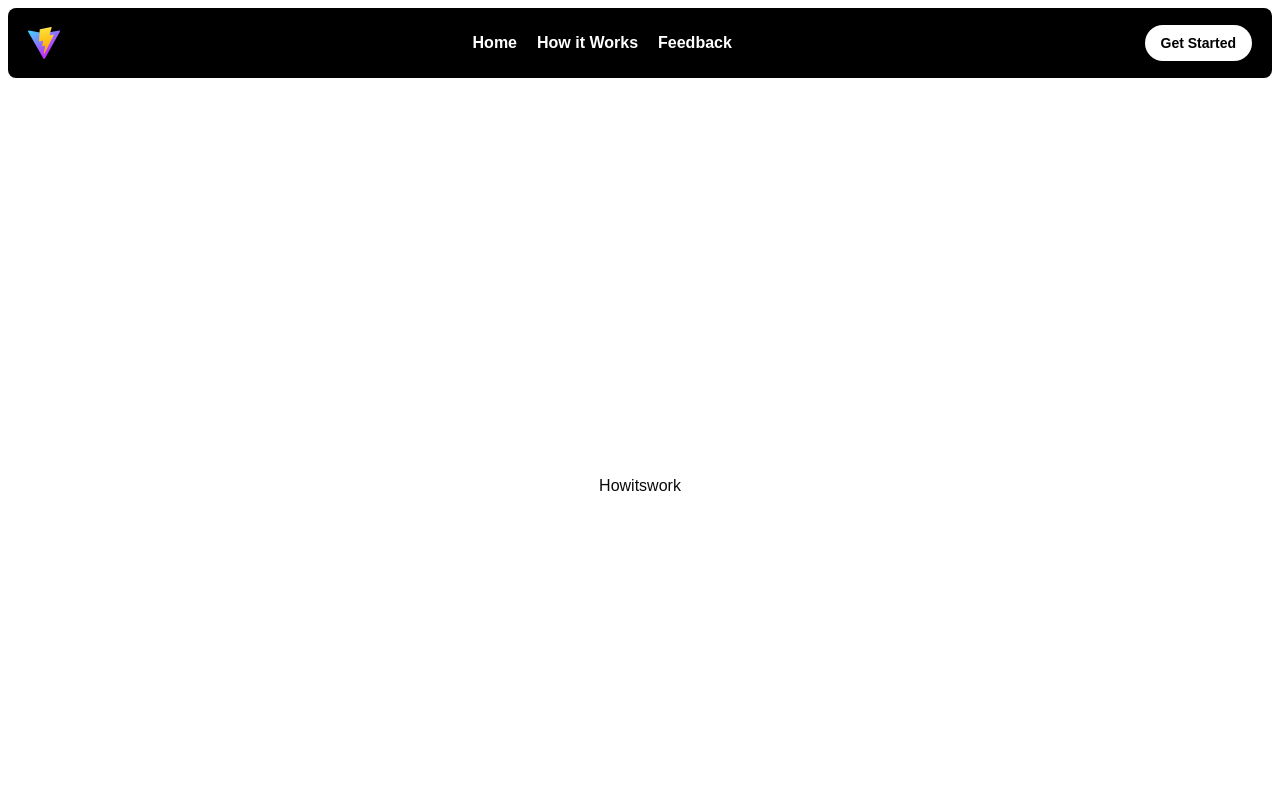
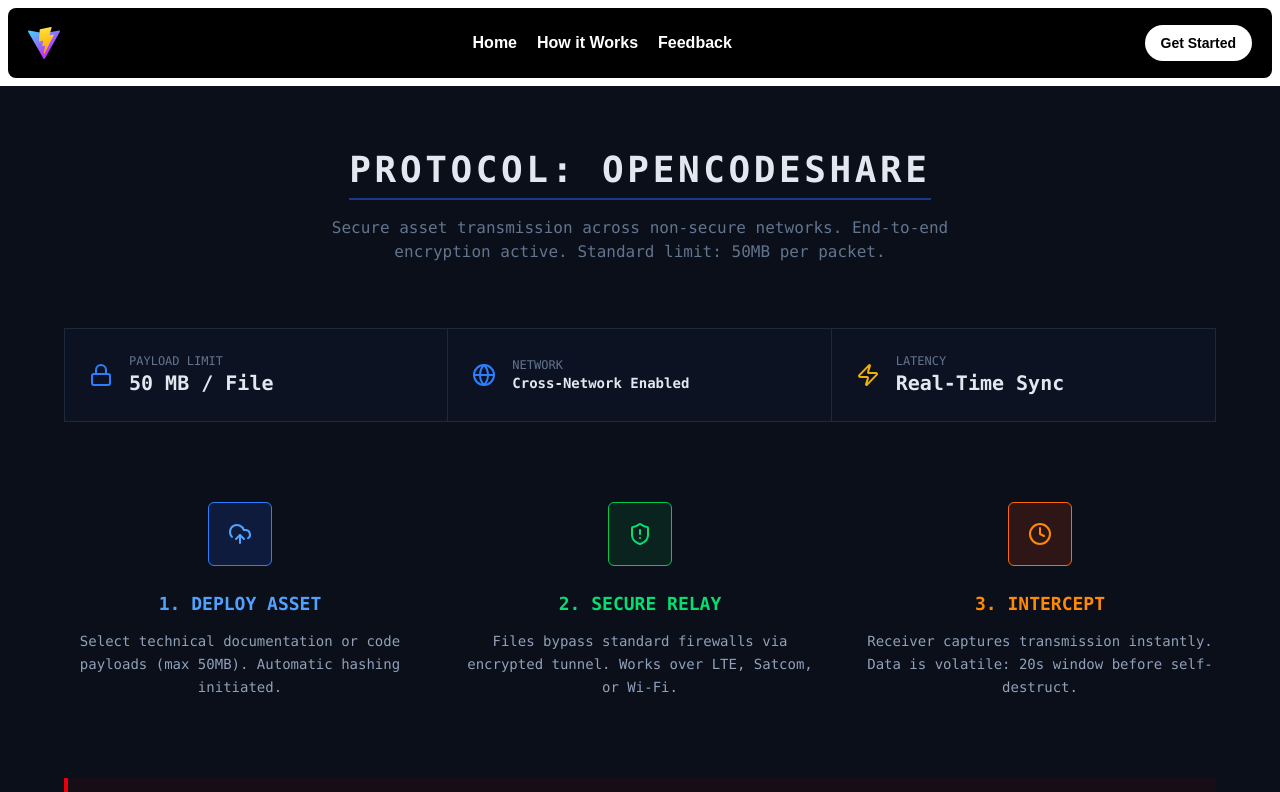
Before and after one commit to Taha-Siraj/OpenCodeShare, a React (Vite) app in the folder frontend/: page /how-it-works in a window 1280 px wide. Shown: the top 792 px of the page. Built offline with nearby package versions, Linux system fonts and the light colour scheme.

Commit message:
update how its work

```diff
--- a/frontend/src/pages/Home.jsx
+++ b/frontend/src/pages/Home.jsx
@@ -3,7 +3,7 @@ import Text from './Text'
 
 const Home = () => {
     return (
-        <div className='flex items-center justify-center h-screen'>
+        <div className='flex items-center justify-center py-10'>
             <Text />
         </div>
     )
--- a/frontend/src/pages/Howitswork.jsx
+++ b/frontend/src/pages/Howitswork.jsx
@@ -1,9 +1,97 @@
-import React from 'react'
+import React from 'react';
+import { UploadCloud, ShieldAlert, Zap, Clock, Globe, Lock } from 'lucide-react';
 
-const Howitswork = () => {
+const AirforceShare = () => {
     return (
-        <div className='flex items-center justify-center h-screen'>Howitswork</div>
-    )
-}
+        <section className="bg-[#0a0f1a] text-slate-200 py-16 px-4 font-mono">
+            <div className="max-w-6xl mx-auto">
 
-export default Howitswork
+                {/* Header - No fluff, just mission focus */}
+                <div className="text-center mb-16">
+                    <h2 className="text-4xl font-black tracking-widest uppercase border-b-2 border-blue-900 inline-block pb-2">
+                        Protocol: OpenCodeShare
+                    </h2>
+                    <p className="mt-4 text-slate-500 max-w-2xl mx-auto">
+                        Secure asset transmission across non-secure networks.
+                        End-to-end encryption active. Standard limit: 50MB per packet.
+                    </p>
+                </div>
+
+                {/* Top Stats - Industrial Grid */}
+                <div className="grid grid-cols-1 md:grid-cols-3 gap-0 mb-20 border border-slate-800">
+                    <div className="p-6 border-r border-slate-800 flex items-center gap-4 bg-slate-900/50">
+                        <Lock className="text-blue-500" size={24} />
+                        <div>
+                            <p className="text-xs text-slate-500 uppercase">Payload Limit</p>
+                            <p className="font-bold text-xl">50 MB / File</p>
+                        </div>
+                    </div>
+                    <div className="p-6 border-r border-slate-800 flex items-center gap-4 bg-slate-900/50">
+                        <Globe className="text-blue-500" size={24} />
+                        <div>
+                            <p className="text-xs text-slate-500 uppercase">Network</p>
+                            <p className="font-bold text-sm">Cross-Network Enabled</p>
+                        </div>
+                    </div>
+                    <div className="p-6 flex items-center gap-4 bg-slate-900/50">
+                        <Zap className="text-yellow-500" size={24} />
+                        <div>
+                            <p className="text-xs text-slate-500 uppercase">Latency</p>
+                            <p className="font-bold text-xl">Real-Time Sync</p>
+                        </div>
+                    </div>
+                </div>
+
+                {/* 1-2-3 Workflow - Visualizing the Mission */}
+                <div className="grid md:grid-cols-3 gap-12 text-center relative">
+                    {/* Step 1 */}
+                    <div className="flex flex-col items-center">
+                        <div className="w-16 h-16 rounded-sm bg-blue-900/30 flex items-center justify-center border border-blue-500 mb-6">
+                            <UploadCloud className="text-blue-400" />
+                        </div>
+                        <h3 className="text-lg font-bold uppercase mb-3 text-blue-400">1. Deploy Asset</h3>
+                        <p className="text-sm text-slate-400 leading-relaxed">
+                            Select technical documentation or code payloads (max 50MB).
+                            Automatic hashing initiated.
+                        </p>
+                    </div>
+
+                    {/* Step 2 */}
+                    <div className="flex flex-col items-center">
+                        <div className="w-16 h-16 rounded-sm bg-green-900/30 flex items-center justify-center border border-green-500 mb-6">
+                            <ShieldAlert className="text-green-400" />
+                        </div>
+                        <h3 className="text-lg font-bold uppercase mb-3 text-green-400">2. Secure Relay</h3>
+                        <p className="text-sm text-slate-400 leading-relaxed">
+                            Files bypass standard firewalls via encrypted tunnel.
+                            Works over LTE, Satcom, or Wi-Fi.
+                        </p>
+                    </div>
+
+                    {/* Step 3 */}
+                    <div className="flex flex-col items-center">
+                        <div className="w-16 h-16 rounded-sm bg-orange-900/30 flex items-center justify-center border border-orange-500 mb-6">
+                            <Clock className="text-orange-400" />
+                        </div>
+                        <h3 className="text-lg font-bold uppercase mb-3 text-orange-400">3. Intercept</h3>
+                        <p className="text-sm text-slate-400 leading-relaxed">
+                            Receiver captures transmission instantly.
+                            Data is volatile: 20s window before self-destruct.
+                        </p>
+                    </div>
+                </div>
+
+                {/* Footer Warning - Crucial for Airforce Aesthetic */}
+                <div className="mt-20 p-4 bg-red-950/20 border-l-4 border-red-600 flex items-center gap-4">
+                    <Clock className="text-red-500 shrink-0" size={20} />
+                    <p className="text-xs text-red-400 font-bold uppercase tracking-tighter">
+                        Security Warning: All content is purged 20 seconds after last access. No logs maintained.
+                    </p>
+                </div>
+
+            </div>
+        </section>
+    );
+};
+
+export default AirforceShare;
--- a/frontend/src/pages/Text.jsx
+++ b/frontend/src/pages/Text.jsx
@@ -42,52 +42,77 @@ const Text = () => {
     }, []);
 
     return (
-        <div className="min-h-screen bg-gray-50 flex items-center justify-center px-4">
+        <div className="min-h-screen bg-gray-100 flex items-center justify-center px-4">
             <Toaster position="bottom-right" />
 
-            <div className="w-full max-w-2xl bg-white rounded-2xl shadow-lg p-6">
+            <div className="w-full max-w-3xl bg-white rounded-xl border border-gray-200 p-6">
                 {/* Header */}
-                <h1 className="text-2xl font-bold text-center mb-6">
-                    Share Text Instantly
-                </h1>
+                <div className="flex items-center gap-2 mb-4">
+                    <span className="text-xl">↗</span>
+                    <h1 className="text-2xl font-semibold">Share Text Snippet</h1>
+                </div>
 
                 {/* Form */}
-                <form onSubmit={createText} className="flex gap-3 mb-6">
-                    <input
-                        type="text"
+                <form onSubmit={createText}>
+                    <div className="relative">
+                        <textarea
                             value={inputText}
                             onChange={(e) => setInputText(e.target.value)}
-                        placeholder="Enter your text..."
-                        className="flex-1 border border-gray-300 rounded-xl px-4 py-3 focus:outline-none focus:ring-2 focus:ring-blue-500"
+                            placeholder="Paste your text here..."
+                            className="
+                w-full
+                h-56
+                resize-none
+                border-2
+                border-black
+                rounded-lg
+                p-4
+                font-mono
+                text-sm
+                focus:outline-none
+              "
                         />
 
+                        {/* character count */}
+                        <span className="absolute bottom-3 right-4 text-sm text-gray-500">
+                            {inputText.length} characters
+                        </span>
+                    </div>
+
+                    {/* Button */}
+                    <div className="flex justify-end mt-4">
                         <button
                             type="submit"
                             disabled={loading}
-                        className="bg-blue-600 text-white px-6 py-3 rounded-xl hover:bg-blue-700 transition disabled:opacity-50"
+                            className="
+                bg-black
+                text-white
+                px-6
+                py-2.5
+                rounded-lg
+                font-medium
+                hover:bg-gray-900
+                transition
+                disabled:opacity-50
+              "
                         >
-                        {loading ? "Sharing..." : "Share"}
+                            {loading ? "Publishing..." : "Publish Snippet"}
                         </button>
+                    </div>
                 </form>
 
-                {/* Text List */}
-                <div className="space-y-4">
-                    {texts.length === 0 && (
-                        <p className="text-center text-gray-500">
-                            No shared text yet
-                        </p>
-                    )}
-
+                {/* List */}
+                <div className="mt-8 space-y-4">
                     {texts.map((item) => (
                         <div
                             key={item._id}
-                            className="border border-gray-200 rounded-xl p-4 hover:shadow transition"
+                            className="border border-gray-200 rounded-lg p-4"
                         >
-                            <p className="text-gray-800 break-words">
+                            <p className="text-gray-800 break-words font-mono text-sm">
                                 {item.content}
                             </p>
 
-                            <div className="flex justify-between text-sm text-gray-500 mt-3">
+                            <div className="flex justify-between text-xs text-gray-500 mt-2">
                                 <span>{moment(item.createdAt).fromNow()}</span>
                                 <span>{item.content.length} chars</span>
                             </div>
```
Also changed, not shown: frontend/src/pages/Feedback.jsx (added), 1 other file (tests, documents, lock files or other folders). Lines whose indentation alone changed are shown as unchanged.
